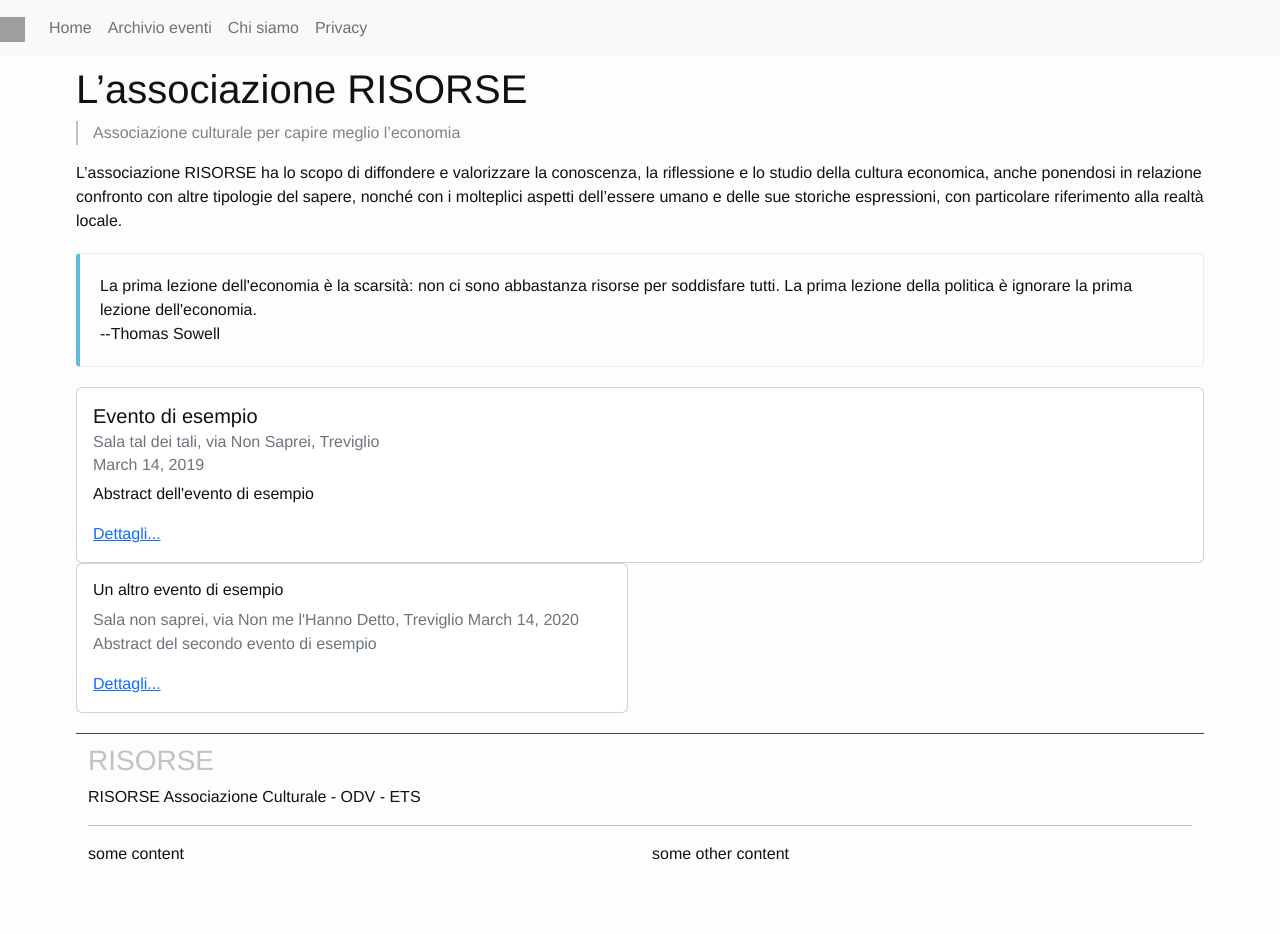
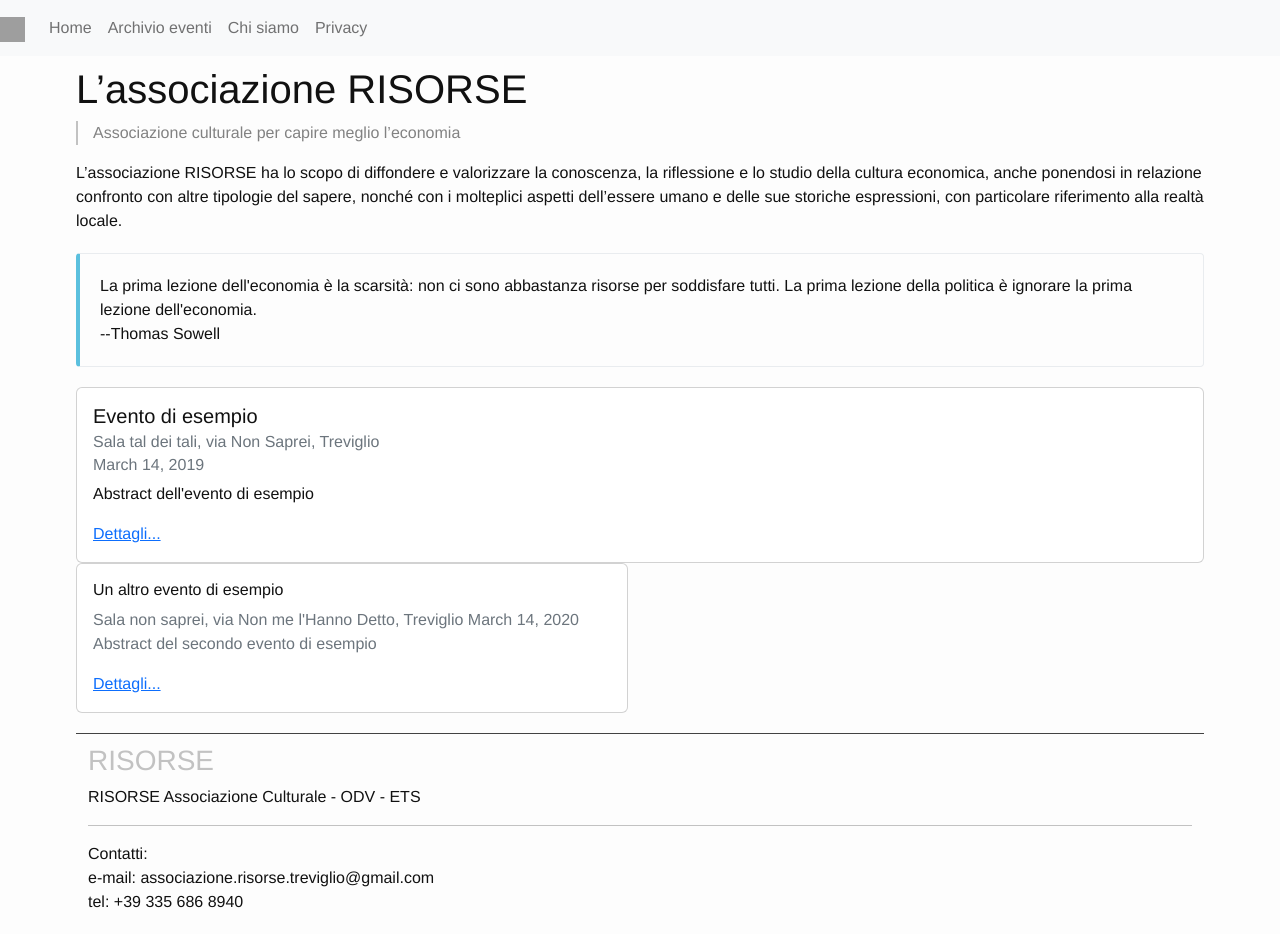
Before and after one commit to Risorse-Associazione-Culturale/risorse-associazione-culturale.github.io, a Jekyll site: the page built from index.md, in a window 1280 px wide and 934 px high. Built offline with Jekyll 4.4.1, drawn with Linux system fonts in a browser that asks for light colours; nearby versions of some CDN libraries; our own code applies the rules of GitHub Pages for plain Markdown files; grey boxes are pictures that could not be loaded.

Commit message:
Add contacts to footer

```diff
--- a/_includes/footer.html
+++ b/_includes/footer.html
@@ -8,10 +8,13 @@
 
     <div class="row">
       <div class="col-md-6">
-        some content
+        <div class="row">
+          <div class="col-12">Contatti:</div>
+          <div class="col-12">e-mail: associazione.risorse.treviglio@gmail.com</div>
+          <div class="col-12">tel: +39 335 686 8940</div>
+        </div>
       </div>
       <div class="col-md-6">
-        some other content
       </div>
     </div>
 
```
